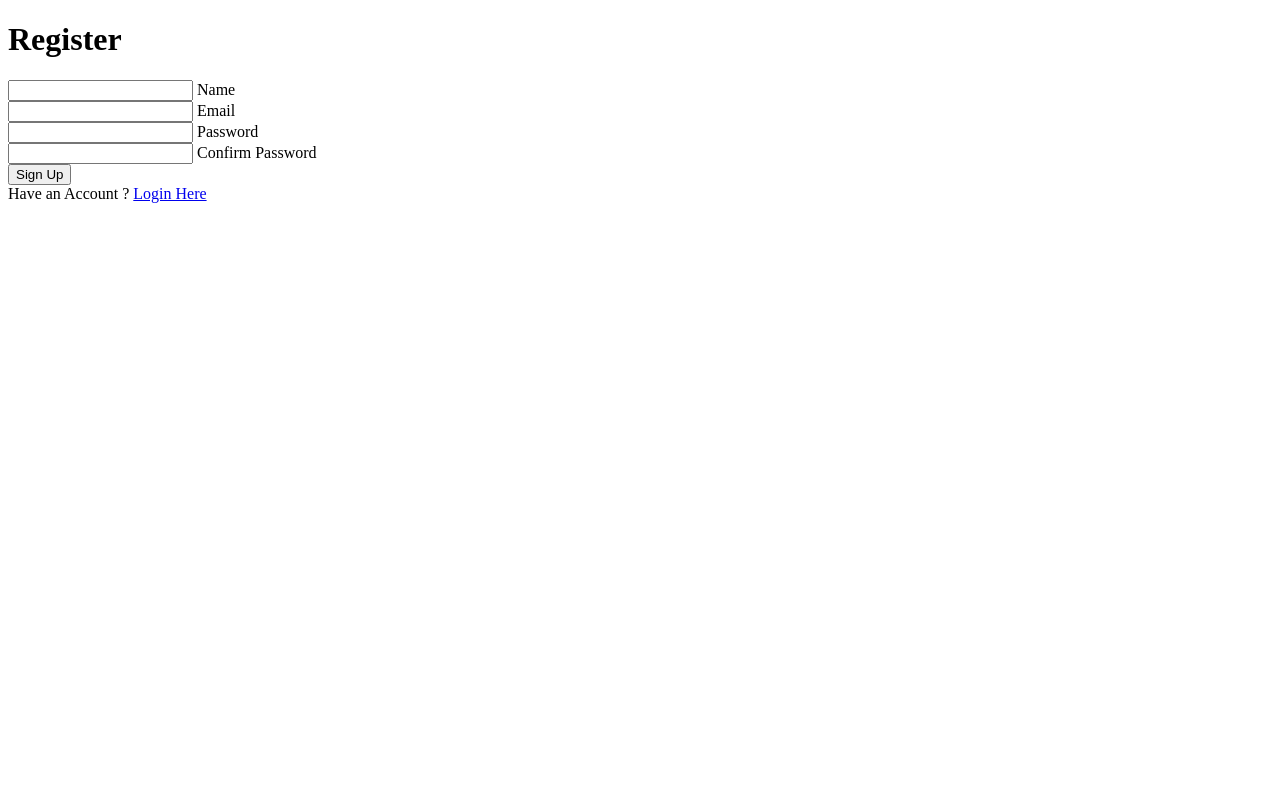
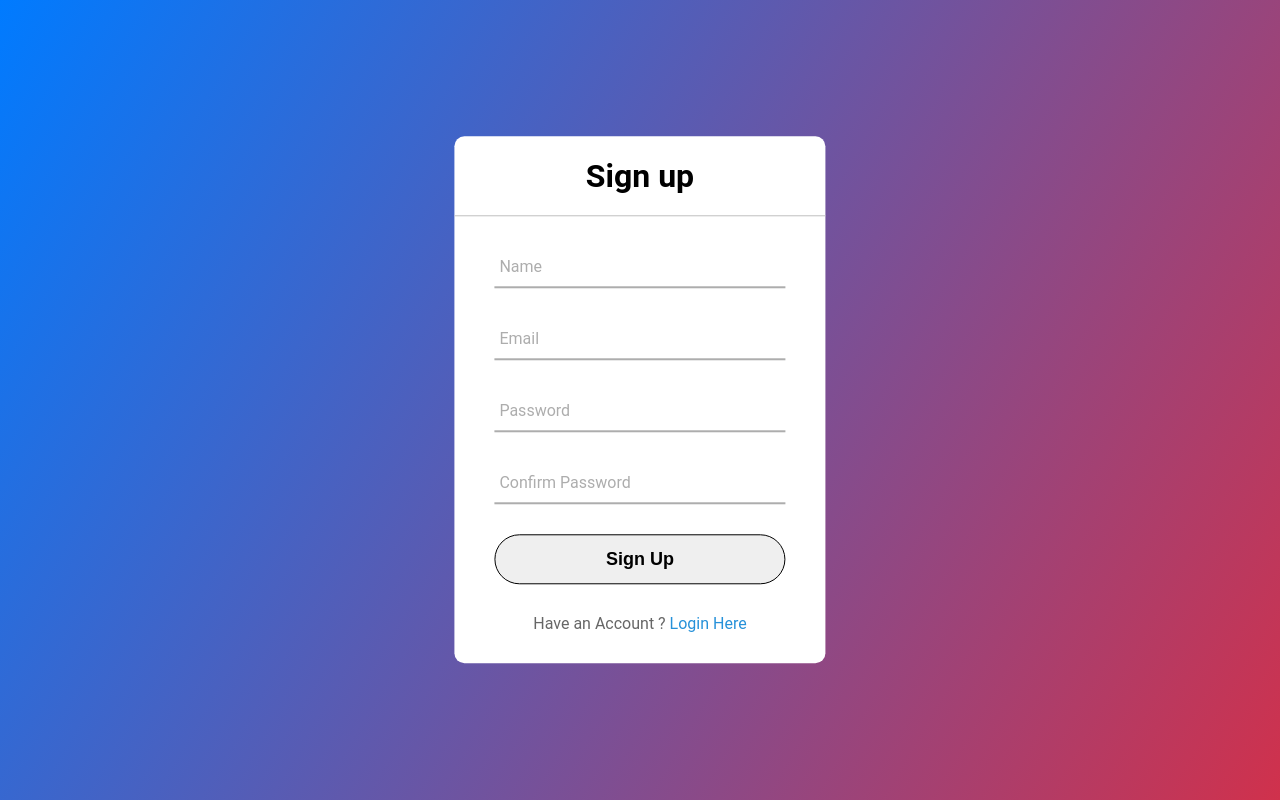
Before and after one commit to dunky-star/responsive-registration-form, a plain HTML site: page index.html in a window 1280 px wide. Drawn offline with Linux system fonts and the light colour scheme.

Commit message:
A pure CSS3/HTML5 registration form

```diff
--- a/css/style.css
+++ b/css/style.css
@@ -0,0 +1,127 @@
+body {
+    margin: 0;
+    padding: 0;
+    font-family: Roboto;
+    background-repeat: no-repeat;
+    background-size: cover;
+    background: linear-gradient(120deg, #007bff, #d0314c);
+    height: 100vh;
+    overflow: hidden;
+}
+
+.center {
+    position: absolute;
+    top: 50%;
+    left: 50%;
+    transform: translate(-50%, -50%);
+    width: 29vw;
+    background: white;
+    border-radius: 10px;
+}
+
+.center h1 {
+    text-align: center;
+    padding: 0 0 20px 0;
+    border-bottom: 1px solid silver;
+}
+
+.center form {
+    padding: 0 40px;
+    box-sizing: border-box;
+}
+
+form .txt_field {
+    position: relative;
+    border-bottom: 2px solid #adadad;
+    margin: 30px 0;
+}
+
+.txt_field input {
+    width: 100%;
+    padding: 0 5px;
+    height: 40px;
+    font-size: 16px;
+    border: none;
+    background: none;
+    outline: none;
+}
+
+.txt_field label {
+    position: absolute;
+    top: 50%;
+    left: 5px;
+    color: #adadad;
+    transform: translateY(-50%);
+    font-size: 16px;
+    pointer-events: none;
+}
+
+.txt_field span::before {
+    content: '';
+    position: absolute;
+    top: 40px;
+    left: 0;
+    width: 0px;
+    height: 2px;
+    background: #2691d9;
+    transition: .5s;
+}
+
+.txt_field input:focus~label,
+.txt_field input:valid~label {
+    top: -5px;
+    color: #2691d9;
+}
+
+.txt_field input:focus~span::before,
+.txt_field input:Valid~span::before {
+    width: 100%;
+}
+
+.pass {
+    margin: -5px 0 20px 5px;
+    color: #a6a6a6;
+    cursor: pointer;
+}
+
+.pass:hover {
+    text-decoration: underline;
+}
+
+input[type="Submit"] {
+    width: 100%;
+    height: 50px;
+    border: 1px solid;
+    border-radius: 25px;
+    font-size: 18px;
+    font-weight: 700;
+    cursor: pointer;
+
+}
+
+input[type="Submit"]:hover {
+    background: #2691d9;
+    color: #e9f4fb;
+    transition: .5s;
+}
+
+.signup_link {
+    margin: 30px 0;
+    text-align: center;
+    font-size: 16px;
+    color: #666666;
+}
+
+.signup_link a {
+    color: #2691d9;
+    text-decoration: none;
+}
+
+.signup_link a:hover {
+    text-decoration: underline;
+}
+
+.HomeAbout {
+    width: 100vw;
+    height: 25vh;
+}
--- a/index.html
+++ b/index.html
@@ -12,7 +12,7 @@
   <body>
     <div class="container">
       <div class="center">
-          <h1>Register</h1>
+          <h1>Sign up</h1>
           <form method="POST" action="RegistrationController.java">
               <div class="txt_field">
                   <input type="text" name="name" required>
```
